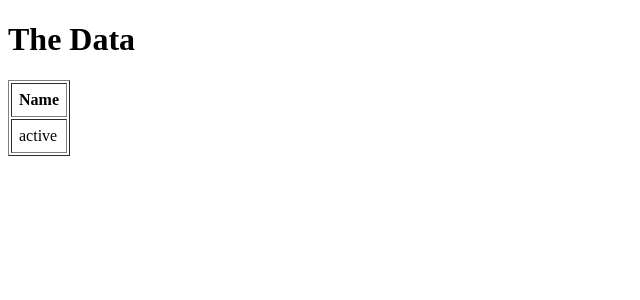
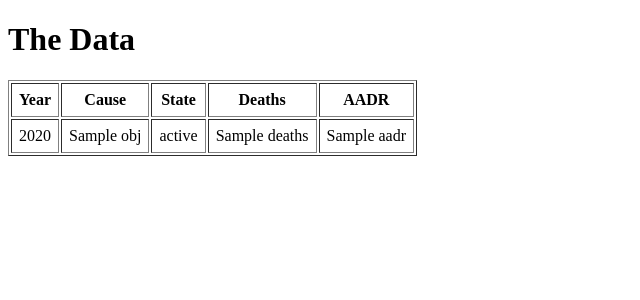
Before and after one commit to elisejansson/SadStats, a Flask app: template templates/pivottable.html in a window 1280 px wide. Shown: the top 300 px of the page, without its empty margins (0-640 px from the left). Run offline with Flask 2, Linux system fonts and the light colour scheme; the template is opened without the code that fills it: most values are stand-ins (such as "Sample title", 1, 10 or a date in 2020).

Commit message:
complete html table

```diff
--- a/templates/pivottable.html
+++ b/templates/pivottable.html
@@ -6,11 +6,22 @@
         <h1>The Data</h1>
         <table border=1 cellpadding=7>
             <tr>
-                <th>Name</th>
+                <th>Year</th>
+                <th>Cause</th>
+                <th>State</th>
+                <th>Deaths</th>
+                <th>AADR</th>
             </tr>
             {% for obj in object_list %}
             <tr>
+                <td>{{ obj.YEAR }}</td>
+                <td>{{ obj.CAUSE_NAME }}</td>
                 <td>{{ obj.STATE }}</td>
+                <td>{{ obj.DEATHS }}</td>
+                <td>{{ obj.AADR }}</td>
+
+
+
             </tr>
             {% endfor %}
         </table>
```
